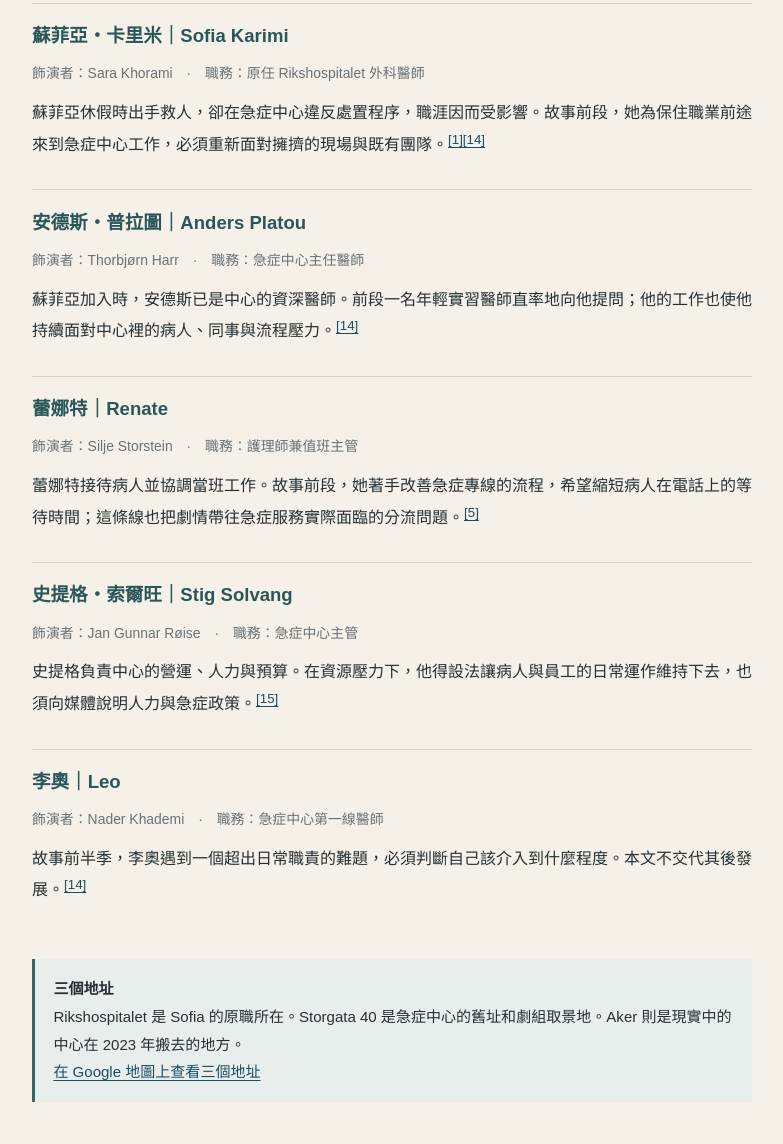
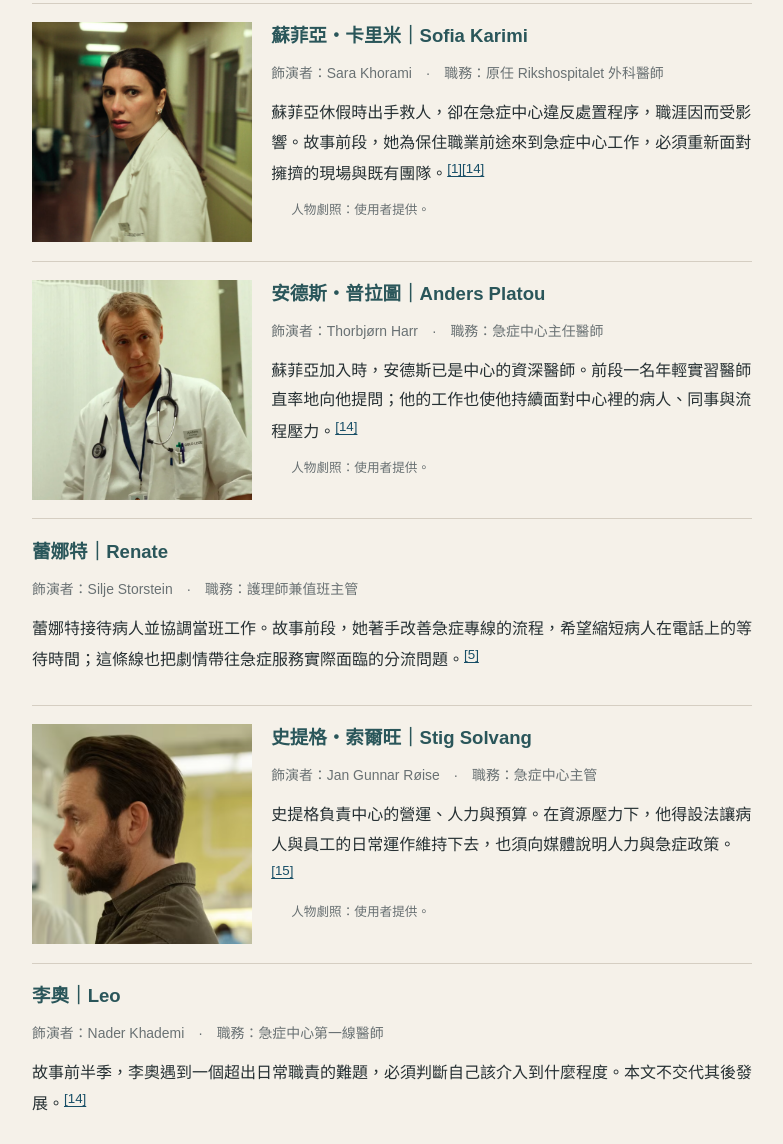
Before and after one commit to WJWang-NYCU/drama-notes, a plain HTML site: page always-on-call/index.html in a window 1280 px wide. Shown: the part 2376-3520 px from the top of the page, without its empty margins (379-1162 px from the left). Drawn offline with Linux system fonts and the light colour scheme.

Commit message:
Add supplied character portraits

```diff
--- a/always-on-call/index.html
+++ b/always-on-call/index.html
@@ -35,10 +35,10 @@
 <p>Sofia Karimi 是 Rikshospitalet 的外科醫師。一次下班後的緊急救人事件，使她在一間人力吃緊的急症中心違反工作程序。為了保住職業前途，她到這間中心工作，進入一個原有班底早已在應付人力和候診壓力的地方。劇情的重心也轉到這群人身上：安排人手與流程的護理主管 Renate，以及面對預算與外部壓力的中心主管 Stig。全季共七集，於 2026 年 11 月 26 日上架；本文只交代故事的出發點，官方簡介沒有標出故事的確切年份。<sup><a href="#s1">[1]</a></sup><sup><a href="#s5">[5]</a></sup></p>
 <h2 id="characters">主要人物與他們的工作</h2>
 <div class="callout">想對照主要演員與角色，可查看 <a href="https://www.elle.no/legevakta-netflix-sara-khorami/ny-norsk-netflix-serie-se-denne-na/978241">挪威 ELLE 的團體劇照與圖說</a>；照片署名 Einar Aslaksen／Netflix。<sup><a href="#s14">[14]</a></sup></div>
-<section class="place"><h3>蘇菲亞・卡里米｜Sofia Karimi</h3><p class="address">飾演者：Sara Khorami　·　職務：原任 Rikshospitalet 外科醫師</p><p>蘇菲亞休假時出手救人，卻在急症中心違反處置程序，職涯因而受影響。故事前段，她為保住職業前途來到急症中心工作，必須重新面對擁擠的現場與既有團隊。<sup><a href="#s1">[1]</a></sup><sup><a href="#s14">[14]</a></sup></p></section>
-<section class="place"><h3>安德斯・普拉圖｜Anders Platou</h3><p class="address">飾演者：Thorbjørn Harr　·　職務：急症中心主任醫師</p><p>蘇菲亞加入時，安德斯已是中心的資深醫師。前段一名年輕實習醫師直率地向他提問；他的工作也使他持續面對中心裡的病人、同事與流程壓力。<sup><a href="#s14">[14]</a></sup></p></section>
+<section class="place"><div style="display:flex;flex-wrap:wrap;gap:1.2rem;align-items:start"><img src="../assets/characters/sofia-karimi.png" alt="Sofia Karimi 劇照" style="width:min(220px,100%);aspect-ratio:1/1;object-fit:cover"><div style="flex:1;min-width:240px"><h3>蘇菲亞・卡里米｜Sofia Karimi</h3><p class="address">飾演者：Sara Khorami　·　職務：原任 Rikshospitalet 外科醫師</p><p>蘇菲亞休假時出手救人，卻在急症中心違反處置程序，職涯因而受影響。故事前段，她為保住職業前途來到急症中心工作，必須重新面對擁擠的現場與既有團隊。<sup><a href="#s1">[1]</a></sup><sup><a href="#s14">[14]</a></sup></p><p class="caption">人物劇照：使用者提供。</p></div></div></section>
+<section class="place"><div style="display:flex;flex-wrap:wrap;gap:1.2rem;align-items:start"><img src="../assets/characters/anders-platou.png" alt="Anders Platou 劇照" style="width:min(220px,100%);aspect-ratio:1/1;object-fit:cover"><div style="flex:1;min-width:240px"><h3>安德斯・普拉圖｜Anders Platou</h3><p class="address">飾演者：Thorbjørn Harr　·　職務：急症中心主任醫師</p><p>蘇菲亞加入時，安德斯已是中心的資深醫師。前段一名年輕實習醫師直率地向他提問；他的工作也使他持續面對中心裡的病人、同事與流程壓力。<sup><a href="#s14">[14]</a></sup></p><p class="caption">人物劇照：使用者提供。</p></div></div></section>
 <section class="place"><h3>蕾娜特｜Renate</h3><p class="address">飾演者：Silje Storstein　·　職務：護理師兼值班主管</p><p>蕾娜特接待病人並協調當班工作。故事前段，她著手改善急症專線的流程，希望縮短病人在電話上的等待時間；這條線也把劇情帶往急症服務實際面臨的分流問題。<sup><a href="#s5">[5]</a></sup></p></section>
-<section class="place"><h3>史提格・索爾旺｜Stig Solvang</h3><p class="address">飾演者：Jan Gunnar Røise　·　職務：急症中心主管</p><p>史提格負責中心的營運、人力與預算。在資源壓力下，他得設法讓病人與員工的日常運作維持下去，也須向媒體說明人力與急症政策。<sup><a href="#s15">[15]</a></sup></p></section>
+<section class="place"><div style="display:flex;flex-wrap:wrap;gap:1.2rem;align-items:start"><img src="../assets/characters/stig-solvang.png" alt="Stig Solvang 劇照" style="width:min(220px,100%);aspect-ratio:1/1;object-fit:cover"><div style="flex:1;min-width:240px"><h3>史提格・索爾旺｜Stig Solvang</h3><p class="address">飾演者：Jan Gunnar Røise　·　職務：急症中心主管</p><p>史提格負責中心的營運、人力與預算。在資源壓力下，他得設法讓病人與員工的日常運作維持下去，也須向媒體說明人力與急症政策。<sup><a href="#s15">[15]</a></sup></p><p class="caption">人物劇照：使用者提供。</p></div></div></section>
 <section class="place"><h3>李奧｜Leo</h3><p class="address">飾演者：Nader Khademi　·　職務：急症中心第一線醫師</p><p>故事前半季，李奧遇到一個超出日常職責的難題，必須判斷自己該介入到什麼程度。本文不交代其後發展。<sup><a href="#s14">[14]</a></sup></p></section>
 <div class="callout">
 <strong>三個地址</strong><br>Rikshospitalet 是 Sofia 的原職所在。Storgata 40 是急症中心的舊址和劇組取景地。Aker 則是現實中的中心在 2023 年搬去的地方。<br><a href="https://www.google.com/maps/dir/?api=1&amp;origin=Sognsvannsveien+20+Oslo&amp;waypoints=Storgata+40+Oslo&amp;destination=Trondheimsveien+233+Oslo">在 Google 地圖上查看三個地址</a>
```
Also changed, not shown: assets/characters/anders-platou.png (added), assets/characters/sofia-karimi.png (added), assets/characters/stig-solvang.png (added).
